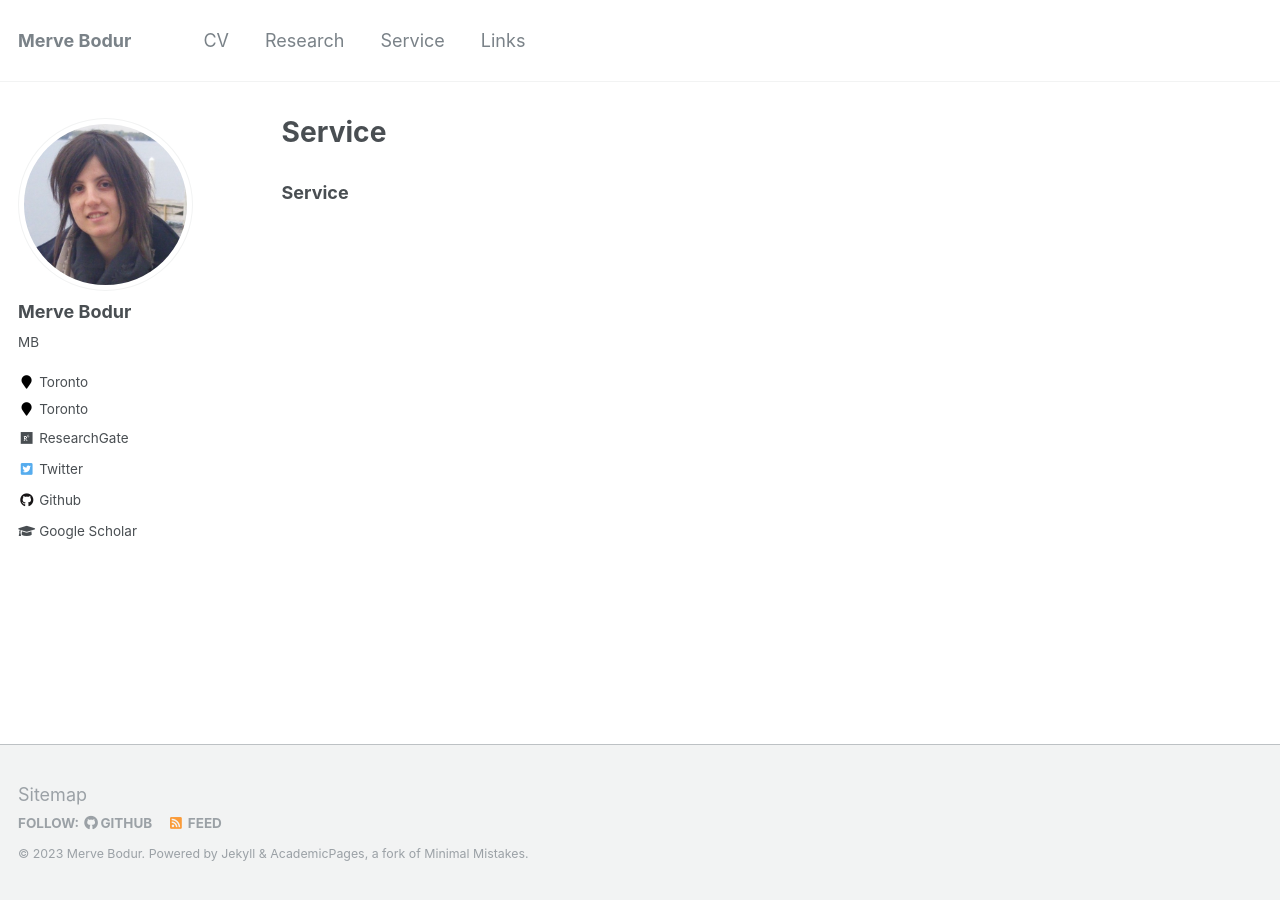
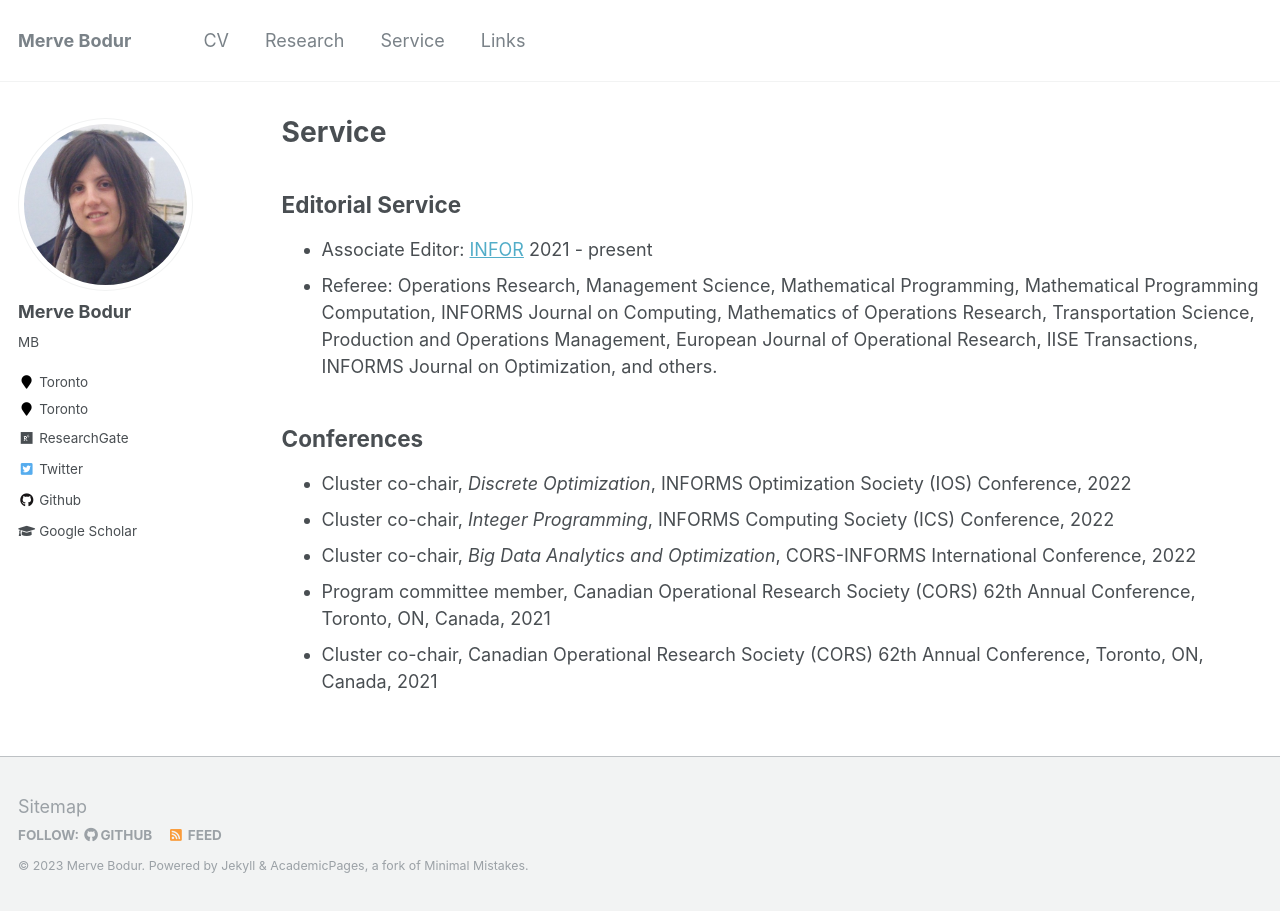
Before and after one commit to mervebodur/mervebodur.github.io, a Jekyll site: the page built from _pages/service.md, in a window 1280 px wide. Built offline with Jekyll 4.4.1, drawn with Linux system fonts in a browser that asks for light colours.

Commit message:
Update service.md

```diff
--- a/_pages/service.md
+++ b/_pages/service.md
@@ -7,4 +7,13 @@ author_profile: true
 
 
 
-### Service
+## Editorial Service
+- Associate Editor: [INFOR](https://www.tandfonline.com/journals/tinf20) 2021 - present
+- Referee: Operations Research, Management Science, Mathematical Programming, Mathematical Programming Computation, INFORMS Journal on Computing, Mathematics of Operations Research, Transportation Science, Production and Operations Management, European Journal of Operational Research, IISE Transactions, INFORMS Journal on Optimization, and others.
+
+## Conferences
+- Cluster co-chair, *Discrete Optimization*, INFORMS Optimization Society (IOS) Conference, 2022
+- Cluster co-chair, *Integer Programming*, INFORMS Computing Society (ICS) Conference, 2022
+- Cluster co-chair, *Big Data Analytics and Optimization*, CORS-INFORMS International Conference, 2022
+- Program committee member, Canadian Operational Research Society (CORS) 62th Annual Conference, Toronto, ON, Canada, 2021
+- Cluster co-chair, Canadian Operational Research Society (CORS) 62th Annual Conference, Toronto, ON, Canada, 2021
```
